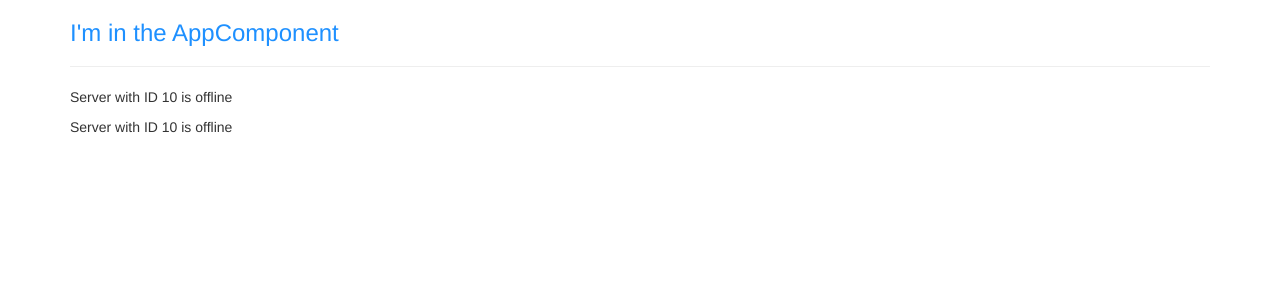
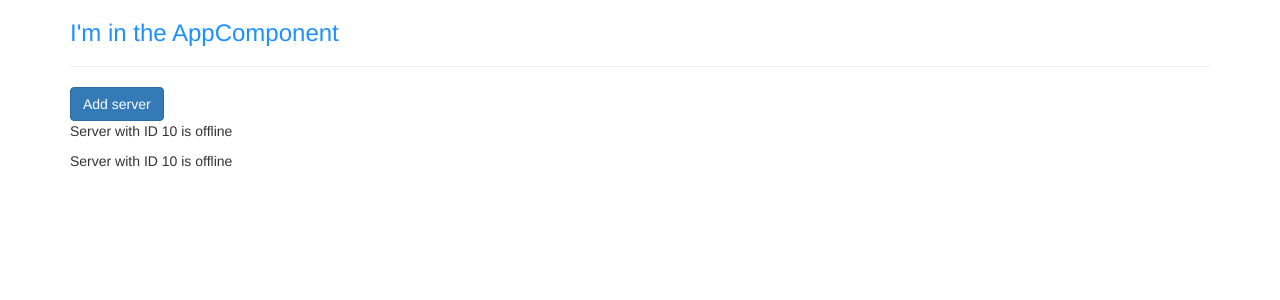
Before and after one commit to henriquebaron/angular-course, an Angular app in the folder app/: page / in a window 1280 px wide. Shown: the top 300 px of the page. Built offline with nearby package versions, Linux system fonts and the light colour scheme.

Commit message:
Data binding: property binding

```diff
--- a/app/src/app/servers/servers.component.html
+++ b/app/src/app/servers/servers.component.html
@@ -1 +1,3 @@
-<p>servers works!</p>
+<button class="btn btn-primary" [disabled]="!allowNewServer">Add server</button>
+<app-server></app-server>
+<app-server></app-server>
--- a/app/src/app/servers/servers.component.ts
+++ b/app/src/app/servers/servers.component.ts
@@ -10,14 +10,20 @@ import { Component, OnInit } from '@angular/core';
   // directly on the TypeScript file.
   // The backtick string is a JavaScript feature that allows the input of
   // multiline strings.
-  template: `
-  <app-server></app-server>
-  <app-server></app-server>`,
+  // template: `
+  // <app-server></app-server>
+  // <app-server></app-server>`,
+  templateUrl: './servers.component.html',
   styleUrls: ['./servers.component.css']
 })
 export class ServersComponent implements OnInit {
+  allowNewServer: boolean = false;
 
-  constructor() { }
+  constructor() {
+    setTimeout(() => {
+      this.allowNewServer = true;
+    },2000);
+  }
 
   ngOnInit(): void {
   }
```
